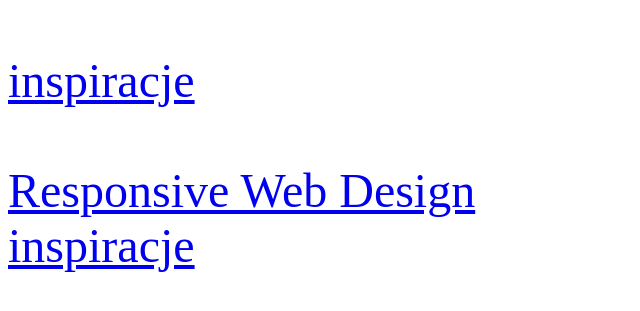
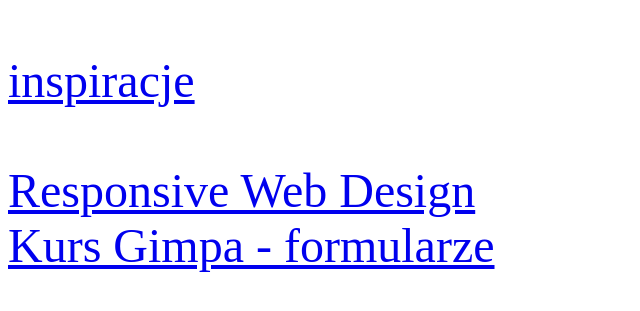
Before and after one commit to bejsza/bejsza.github.io, a plain HTML site: page indexbej.html in a window 1280 px wide. Shown: the part 123-434 px from the top of the page, without its empty margins (0-640 px from the left). Drawn offline with Linux system fonts and the light colour scheme.

Commit message:
Update indexbej.html

```diff
--- a/indexbej.html
+++ b/indexbej.html
@@ -14,7 +14,7 @@
 		</br>
 		<a href=https://bejsza.github.io/rwd/index.html><font size="8"> Responsive Web Design </a>
 		<br>
-		<a href=https://bejsza.github.io/formularze/janekforms.html><font size="8"> inspiracje </a>
+		<a href=https://bejsza.github.io/formularze/janekforms.html><font size="8"> Kurs Gimpa - formularze </a>
 	</head>
 	<body>
 		<footer>
```
